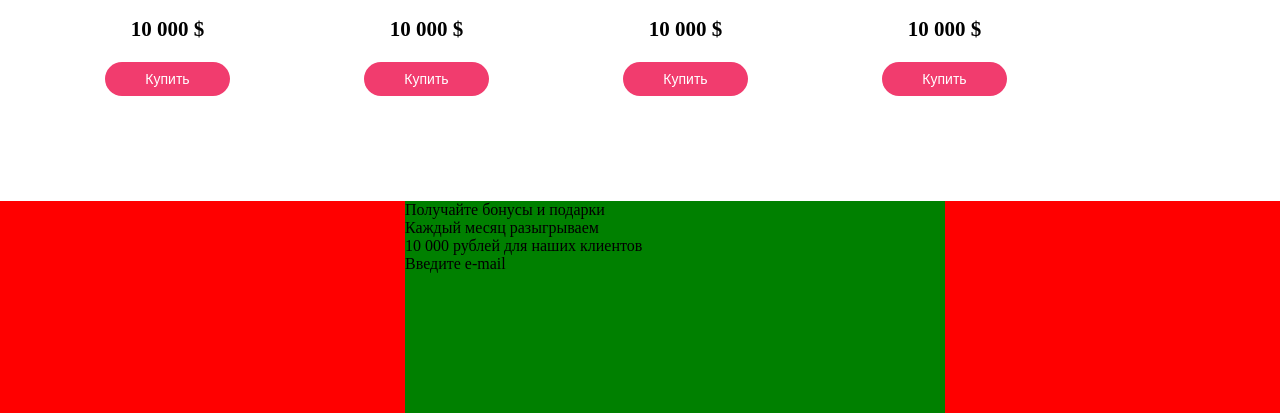
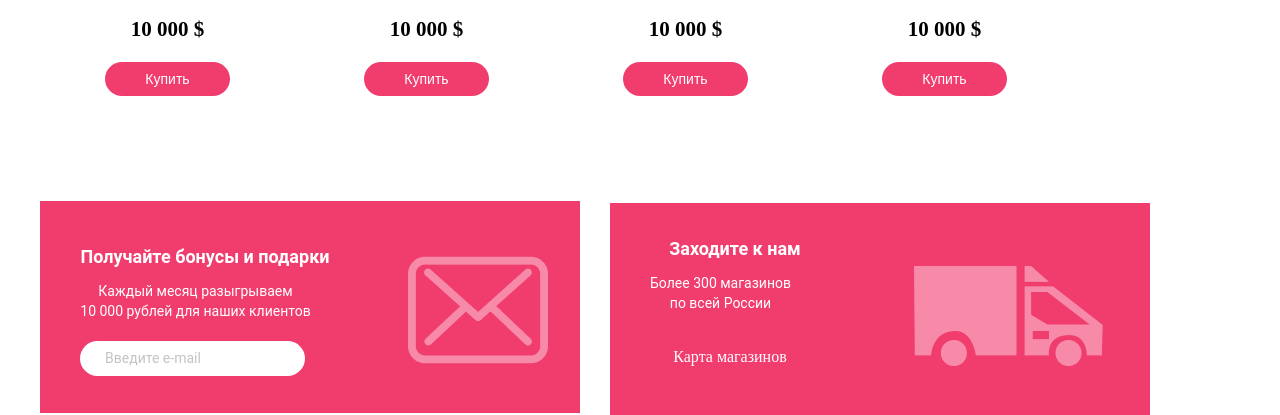
Before and after one commit to AlexChehov/F25GitHomeWork, a plain HTML site: page index.html in a window 1280 px wide. Shown: the part 1135-1550 px from the top of the page. Drawn offline with Linux system fonts and the light colour scheme.

Commit message:
Dz8_30092022

```diff
--- a/css/style.css
+++ b/css/style.css
@@ -150,10 +150,11 @@ html {
 }
 
 /* БЛОК№5 */
-.goods{
+.goods {
     padding: 80px 0;
 }
-.container_goods{
+
+.container_goods {
     max-width: 1200px;
     margin: auto;
 }
@@ -206,13 +207,136 @@ html {
 
 /* БЛОК№6 */
 
-.block6 {
-    background: red;
+.block6_our-shops {
+    margin: auto;
+    text-align: center;
 }
 
-.block6_1 {
+.block6_1_our-shops {
+    max-width: 1200px;
+    /* background: green; */
+    text-align: center;
+    margin: auto;
+
+}
+
+.block6_left {
     width: 540px;
     height: 212px;
+    background: #F13C6E;
+
+}
+
+.description6_1 {
+    width: 250px;
+    height: 17px;
+    margin-left: 40px;
+    padding-top: 45px;
+    font-family: 'Roboto';
+    font-style: normal;
+    font-weight: 700;
+    font-size: 18px;
+    line-height: 21px;
+
+    color: #FFFFFF;
+}
+
+.description6_2 {
+    width: 231px;
+    height: 40px;
+    margin-left: 40px;
+    padding-top: 35px;
+    font-family: 'Roboto';
+    font-style: normal;
+    font-weight: 400;
+    font-size: 14px;
+    line-height: 20px;
+
+    color: #FFFFFF;
+}
+
+.desription6_3 {
+    width: 225px;
+    height: 35px;
+    margin-left: 40px;
+    margin-top: 55px;
+    background: white;
+    border-radius: 30px;
+}
+
+.email {
+    width: 96px;
+    height: 17px;
+    margin-left: 25px;
+    padding-top: 9px;
+    font-family: 'Roboto';
+    font-style: normal;
+    font-weight: 400;
+    font-size: 14px;
+    line-height: 16px;
+    text-align: center;
+    color: #C4C4C4;
+}
+
+.logo6_1 {
+    margin-left: 335px;
+    margin-top: -120px;
+}
+
+.logo6_2 {
+    margin-left: 0px;
+    margin-top: -100px;
+}
+
+.block6_right {
+    width: 540px;
+    height: 212px;
+    background: #F13C6E;
+    margin-left: 570px;
+    margin-top: -210px;
+}
+
+.discription6_1_2 {
+    width: 250px;
+    height: 17px;
+    padding-top: 35px;
+    font-family: 'Roboto';
+    font-style: normal;
+    font-weight: 700;
+    font-size: 18px;
+    line-height: 21px;
+    color: #FFFFFF;
+}
+
+.discription6_2_2 {
+    width: 141px;
+    height: 40px;
+    margin-left: 40px;
+    margin-top: 35px;
+    font-family: 'Roboto';
+    font-style: normal;
+    font-weight: 400;
+    font-size: 14px;
+    line-height: 20px;
+    color: #FFFFFF;
+
+}
+
+.desription6_3_2_1 {
+    idth: 170px;
+    height: 35px;
+    padding-left: 40px;
+    padding-top: 142px;
     background: green;
-    margin-left: 405px;
+    border: 2px solid #FFFFFF;
+    border-radius: 30px;
 }
+.map{
+margin-left: -300px;
+margin-top: 35px;
+color: white;
+}
+.logo6_2_1{
+    margin-left: 256px;
+    margin-top: -100px;
+}
--- a/index.html
+++ b/index.html
@@ -166,32 +166,47 @@
         </section>
 
         <!-- БЛОК№6 -->
-        <section class="block6">
+        <section class="block6_our-shops">
 
-            <div class="block6_1">
-                <div class="subscribe6_1">
-                    <div class="subscribe6_1_1">Получайте бонусы и подарки</div>
-                </div>
-                <div class="subscribe6_2">
-                    <div class="subscribe6_1_2">Каждый месяц разыгрываем<br>
-                        10 000 рублей для наших клиентов</div>
-                </div>
-                <div class="button_bl6">
-                    <div class="text_button">
-                        <div class="text_b_1">Введите e-mail</div>
+            <div class="block6_1_our-shops">
+
+                <div class="block6_left">
+                    <div class="description6_1">Получайте бонусы и подарки</div>
+                    <div class="description6_2">Каждый месяц разыгрываем
+                        <br>10 000 рублей для наших клиентов
+                    </div>
+                    <div class="desription6_3">
+                        <div class="desription6_3_1">
+                            <div class="email">Введите e-mail</div>
+                        </div>
+                    </div>
+                    <div class="logo6">
+                        <div class="logo6_1">
+                            <img src="./images/Vector1.png" alt="">
+                            <div class="logo6_2">
+                                <img src="./images/Vector2.png" alt="">
+                            </div>
+                        </div>
                     </div>
                 </div>
-                <!-- <div class="logo_block6">
-                    <img src="./images/Vector1.png" alt="">
-                    <div class="logo_block6_1">
-                        <img src="./images/Vector2.png" alt="">
+
+                <div class="block6_right">
+                    <div class="discription6_1_2">Заходите к нам</div>
+                    <div class="discription6_2_2">Более 300 магазинов<br>
+                        по всей России
                     </div>
+                    <div class="description6_3_2">
+                        <div class="description6_3_2_1">
+                            <div class="map">Карта магазинов</div>
+                        </div>
+                    </div>
+                    <div class="logo6_2_1">
+                        <img src="./images/Vector3.png" alt="">
+                    </div>
+                </div>
 
-                </div> -->
             </div>
-            <!-- <div class="logo_block6_1">
-                <img src="./images/Vector2.png" alt="">
-            </div> -->
+
 
         </section>
 
```
Also changed, not shown: 1 other file.
